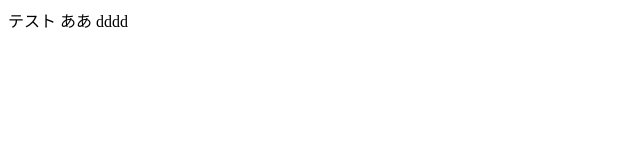
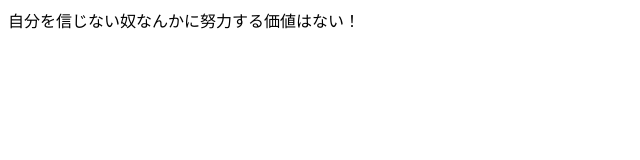
Before and after one commit to matsumoto0123/20250428-git-workshop, a plain HTML site: page index.html in a window 1280 px wide. Shown: the whole page, without its empty margins (0-640 px from the left). Drawn offline with Linux system fonts and the light colour scheme.

Commit message:
Update index.html

```diff
--- a/index.html
+++ b/index.html
@@ -5,8 +5,6 @@
     <title>タイトル</title>
   </head>
   <body>
-    テスト
-    ああ
-    dddd
+    自分を信じない奴なんかに努力する価値はない！
   </body>
 </html>
```
